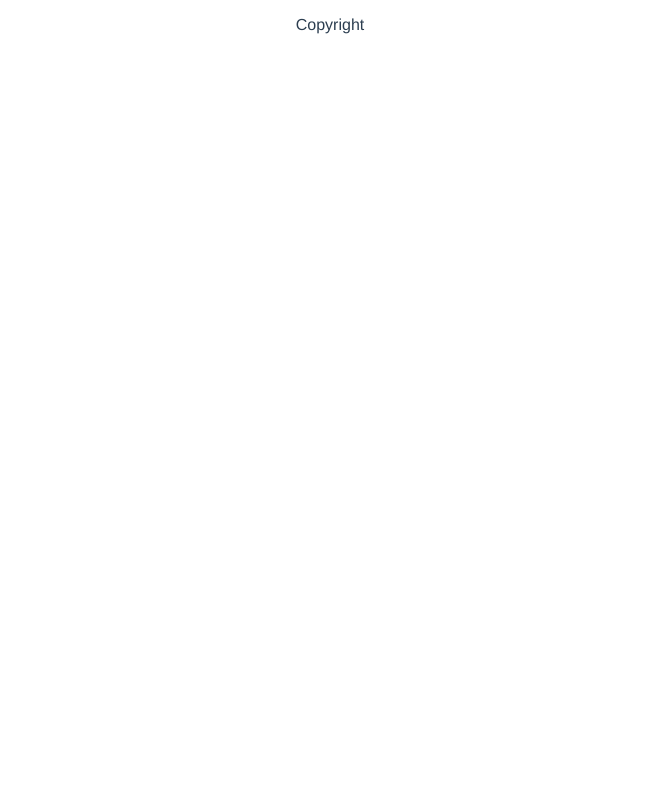
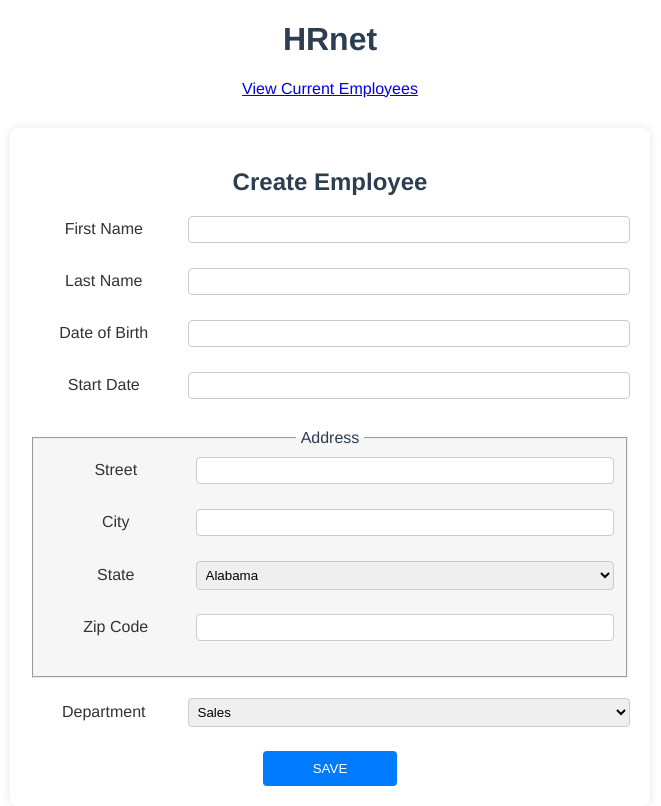
Before and after one commit to Krock13/Wealth-Health_Front_React, a React (Vite) app: page / in a window 1280 px wide. Shown: the whole page, without its empty margins (310-971 px from the left). Built offline with nearby package versions, Linux system fonts and the light colour scheme.

Commit message:
Set up 'Create Employee' page layout

```diff
--- /dev/null
+++ b/src/components/EmployeeForm/EmployeeForm.tsx
@@ -0,0 +1,127 @@
+import React, { useState } from 'react';
+import { states } from './states';
+
+import styles from './EmployeeForm.module.css';
+
+export function EmployeeForm() {
+  const [firstName, setFirstName] = useState('');
+  const [lastName, setLastName] = useState('');
+  const [dateOfBirth, setDateOfBirth] = useState('');
+  const [startDate, setStartDate] = useState('');
+  const [street, setStreet] = useState('');
+  const [city, setCity] = useState('');
+  const [state, setState] = useState(states[0].abbreviation);
+  const [zipCode, setZipCode] = useState('');
+  const departments = ['Sales', 'Marketing', 'Engineering', 'Human Resources', 'Legal'];
+  const [department, setDepartment] = useState(departments[0]);
+
+  const handleSubmit = (event: React.FormEvent) => {
+    event.preventDefault();
+    // Ici, tu traiterais la soumission du formulaire
+  };
+
+  return (
+    <form onSubmit={handleSubmit} className={styles.formContainer}>
+      <h2 className={styles.formTitle}>Create Employee</h2>
+      <div className={styles.formRow}>
+        <label className={styles.formLabel}>First Name</label>
+        <input
+          className={styles.formInput}
+          type='text'
+          value={firstName}
+          onChange={(e) => setFirstName(e.target.value)}
+        />
+      </div>
+      <div className={styles.formRow}>
+        <label className={styles.formLabel}>Last Name</label>
+        <input
+          className={styles.formInput}
+          type='text'
+          value={lastName}
+          onChange={(e) => setLastName(e.target.value)}
+        />
+      </div>
+      <div className={styles.formRow}>
+        <label className={styles.formLabel}>Date of Birth</label>
+        <input
+          className={styles.formInput}
+          type='text'
+          value={dateOfBirth}
+          onChange={(e) => setDateOfBirth(e.target.value)}
+        />
+      </div>
+      <div className={styles.formRow}>
+        <label className={styles.formLabel}>Start Date</label>
+        <input
+          className={styles.formInput}
+          type='text'
+          value={startDate}
+          onChange={(e) => setStartDate(e.target.value)}
+        />
+      </div>
+      <fieldset className={styles.fieldset}>
+        <legend className={styles.legend}>Address</legend>
+        <div className={styles.formRow}>
+          <label className={styles.formLabel}>Street</label>
+          <input
+            className={styles.formInput}
+            type='text'
+            value={street}
+            onChange={(e) => setStreet(e.target.value)}
+          />
+        </div>
+        <div className={styles.formRow}>
+          <label className={styles.formLabel}>City</label>
+          <input
+            className={styles.formInput}
+            type='text'
+            value={city}
+            onChange={(e) => setCity(e.target.value)}
+          />
+        </div>
+        <div className={styles.formRow}>
+          <label className={styles.formLabel}>State</label>
+          <select
+            className={styles.formSelect}
+            value={state}
+            onChange={(e) => setState(e.target.value)}
+          >
+            {states.map((state) => (
+              <option key={state.abbreviation} value={state.abbreviation}>
+                {state.name}
+              </option>
+            ))}
+          </select>
+        </div>
+        <div className={styles.formRow}>
+          <label className={styles.formLabel}>Zip Code</label>
+          <input
+            className={styles.formInput}
+            type='text'
+            value={zipCode}
+            onChange={(e) => setZipCode(e.target.value)}
+          />
+        </div>
+      </fieldset>
+      <div className={styles.formRow}>
+        <label className={styles.formLabel}>Department</label>
+        <select
+          className={styles.formSelect}
+          value={department}
+          onChange={(e) => setDepartment(e.target.value)}
+        >
+          {departments.map((dept, index) => (
+            <option key={index} value={dept}>
+              {dept}
+            </option>
+          ))}
+        </select>
+      </div>
+      <div className={styles.buttonContainer}>
+        <button type='submit' className={styles.submitButton}>
+          Save
+        </button>
+      </div>
+    </form>
+  );
+}
--- /dev/null
+++ b/src/components/EmployeeForm/employeeForm.module.css
@@ -0,0 +1,64 @@
+.formContainer {
+  display: flex;
+  flex-direction: column;
+  max-width: 600px;
+  margin: auto;
+  margin-top: 30px;
+  padding: 20px;
+  background-color: #fff;
+  border-radius: 8px;
+  box-shadow: 0 0 10px rgba(0, 0, 0, 0.1);
+}
+
+.formTitle {
+  margin-bottom: 20px;
+  text-align: center;
+}
+
+.formRow {
+  display: grid;
+  grid-template-columns: 1fr 3fr;
+  grid-gap: 10px;
+  margin-bottom: 20px;
+  align-items: baseline;
+}
+
+.formLabel {
+  white-space: nowrap;
+  overflow: hidden;
+  text-overflow: ellipsis;
+  margin-bottom: 10px;
+  color: #333;
+}
+
+.formInput,
+.formSelect {
+  padding: 5px;
+  border: 1px solid #ccc;
+  border-radius: 4px;
+}
+
+.fieldset {
+  display: flex;
+  flex-direction: column;
+  background-color: #f6f6f6;
+  margin-bottom: 20px;
+}
+
+.legend {
+  padding: 5px;
+}
+
+.submitButton {
+  padding: 10px 50px;
+  border: none;
+  background-color: #007bff;
+  color: white;
+  text-transform: uppercase;
+  cursor: pointer;
+  border-radius: 4px;
+}
+
+.submitButton:hover {
+  background-color: #0056b3;
+}
--- /dev/null
+++ b/src/components/EmployeeForm/states.ts
@@ -0,0 +1,67 @@
+// states.ts
+export interface State {
+  name: string;
+  abbreviation: string;
+}
+
+export const states: State[] = [
+  { name: 'Alabama', abbreviation: 'AL' },
+  { name: 'Alaska', abbreviation: 'AK' },
+  { name: 'American Samoa', abbreviation: 'AS' },
+  { name: 'Arizona', abbreviation: 'AZ' },
+  { name: 'Arkansas', abbreviation: 'AR' },
+  { name: 'California', abbreviation: 'CA' },
+  { name: 'Colorado', abbreviation: 'CO' },
+  { name: 'Connecticut', abbreviation: 'CT' },
+  { name: 'Delaware', abbreviation: 'DE' },
+  { name: 'District Of Columbia', abbreviation: 'DC' },
+  { name: 'Federated States Of Micronesia', abbreviation: 'FM' },
+  { name: 'Florida', abbreviation: 'FL' },
+  { name: 'Georgia', abbreviation: 'GA' },
+  { name: 'Guam', abbreviation: 'GU' },
+  { name: 'Hawaii', abbreviation: 'HI' },
+  { name: 'Idaho', abbreviation: 'ID' },
+  { name: 'Illinois', abbreviation: 'IL' },
+  { name: 'Indiana', abbreviation: 'IN' },
+  { name: 'Iowa', abbreviation: 'IA' },
+  { name: 'Kansas', abbreviation: 'KS' },
+  { name: 'Kentucky', abbreviation: 'KY' },
+  { name: 'Louisiana', abbreviation: 'LA' },
+  { name: 'Maine', abbreviation: 'ME' },
+  { name: 'Marshall Islands', abbreviation: 'MH' },
+  { name: 'Maryland', abbreviation: 'MD' },
+  { name: 'Massachusetts', abbreviation: 'MA' },
+  { name: 'Michigan', abbreviation: 'MI' },
+  { name: 'Minnesota', abbreviation: 'MN' },
+  { name: 'Mississippi', abbreviation: 'MS' },
+  { name: 'Missouri', abbreviation: 'MO' },
+  { name: 'Montana', abbreviation: 'MT' },
+  { name: 'Nebraska', abbreviation: 'NE' },
+  { name: 'Nevada', abbreviation: 'NV' },
+  { name: 'New Hampshire', abbreviation: 'NH' },
+  { name: 'New Jersey', abbreviation: 'NJ' },
+  { name: 'New Mexico', abbreviation: 'NM' },
+  { name: 'New York', abbreviation: 'NY' },
+  { name: 'North Carolina', abbreviation: 'NC' },
+  { name: 'North Dakota', abbreviation: 'ND' },
+  { name: 'Northern Mariana Islands', abbreviation: 'MP' },
+  { name: 'Ohio', abbreviation: 'OH' },
+  { name: 'Oklahoma', abbreviation: 'OK' },
+  { name: 'Oregon', abbreviation: 'OR' },
+  { name: 'Palau', abbreviation: 'PW' },
+  { name: 'Pennsylvania', abbreviation: 'PA' },
+  { name: 'Puerto Rico', abbreviation: 'PR' },
+  { name: 'Rhode Island', abbreviation: 'RI' },
+  { name: 'South Carolina', abbreviation: 'SC' },
+  { name: 'South Dakota', abbreviation: 'SD' },
+  { name: 'Tennessee', abbreviation: 'TN' },
+  { name: 'Texas', abbreviation: 'TX' },
+  { name: 'Utah', abbreviation: 'UT' },
+  { name: 'Vermont', abbreviation: 'VT' },
+  { name: 'Virgin Islands', abbreviation: 'VI' },
+  { name: 'Virginia', abbreviation: 'VA' },
+  { name: 'Washington', abbreviation: 'WA' },
+  { name: 'West Virginia', abbreviation: 'WV' },
+  { name: 'Wisconsin', abbreviation: 'WI' },
+  { name: 'Wyoming', abbreviation: 'WY' },
+];
--- a/src/components/Footer/Footer.tsx
+++ /dev/null
@@ -1,15 +0,0 @@
-/**
- * Footer component for the application.
- * Displays the copyright information.
- */
-
-// Styles for the Footer component
-import styles from './footer.module.css';
-
-export function Footer() {
-  return (
-    <footer className={styles.footer}>
-      <p className={styles.footerText}>Copyright</p>
-    </footer>
-  );
-}
--- a/src/main.tsx
+++ b/src/main.tsx
@@ -22,7 +22,6 @@ import { Home } from './pages/Home/Home';
 import { NotFound } from './pages/NotFound/NotFound';
 
 import { Header } from './components/Header/Header';
-import { Footer } from './components/Footer/Footer';
 
 ReactDOM.createRoot(document.getElementById('root')!).render(
   <StrictMode>
@@ -33,8 +32,6 @@ ReactDOM.createRoot(document.getElementById('root')!).render(
           <Route path='/' element={<Home />} />
           <Route path='*' element={<NotFound />} />
         </Routes>
-
-        <Footer />
       </Router>
     </Provider>
   </StrictMode>
--- a/src/pages/Home/Home.tsx
+++ b/src/pages/Home/Home.tsx
@@ -2,9 +2,22 @@
  * Home page component displaying the main features.
  */
 
-// Styles specific to the Home component
+import { Link } from 'react-router-dom';
+import { EmployeeForm } from '../../components/EmployeeForm/EmployeeForm';
 import styles from './home.module.css';
 
 export function Home() {
-  return <main></main>;
+  return (
+    <main className={styles.home}>
+      <h1 className={styles.title}>HRnet</h1>
+      <section className={styles.linkSection}>
+        <Link to='/current-employees' className={styles.link}>
+          View Current Employees
+        </Link>
+      </section>
+      <section className={styles.formSection}>
+        <EmployeeForm />
+      </section>
+    </main>
+  );
 }
```
Also changed, not shown: src/components/Footer/footer.module.css (deleted).
